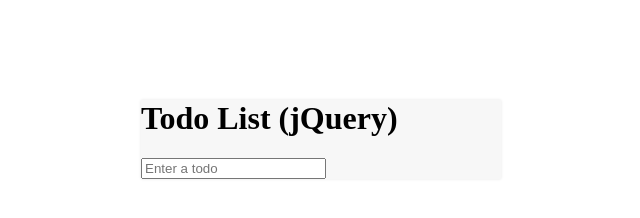
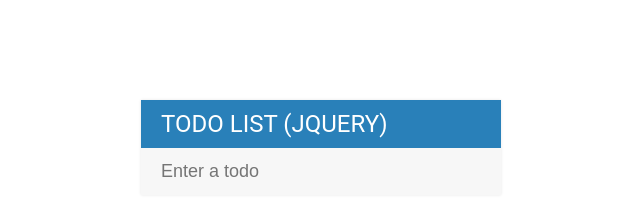
Before and after one commit to ishtahir/Todo-List-jQuery, a plain HTML site: page index.html in a window 1280 px wide. Shown: the whole page, without its empty margins (319-959 px from the left). Drawn offline with Linux system fonts and the light colour scheme.

Commit message:
Styled h1, input, body, ul, li

```diff
--- a/css/todo.css
+++ b/css/todo.css
@@ -1,3 +1,49 @@
+body {
+    font-family: 'Roboto', sans-serif;
+}
+
+h1 {
+    background-color: #2980b9;
+    color: #fff;
+    margin: 0;
+    padding: 10px 20px;
+    text-transform: uppercase;
+    font-size: 24px;
+    font-weight: normal;
+}
+
+input {
+    font-size: 18px;
+    background-color: #f7f7f7;
+    width: 100%;
+    border: none;
+    padding: 13px 13px 13px 20px;
+    box-sizing: border-box;
+    color: #2980b9;
+}
+
+input:focus {
+    background-color: #fff;
+    border: 3px solid #2980b9;
+    outline: none;
+}
+
+ul {
+    list-style-type: none;
+    margin: 0;
+    padding: 0;
+}
+
+li:nth-child(odd) {
+    background-color: #fff;
+}
+
+li {
+    height: 40px;
+    line-height: 40px;
+    color: #666;
+}
+
 #container {
     width: 360px;
     margin: 100px auto;
```
